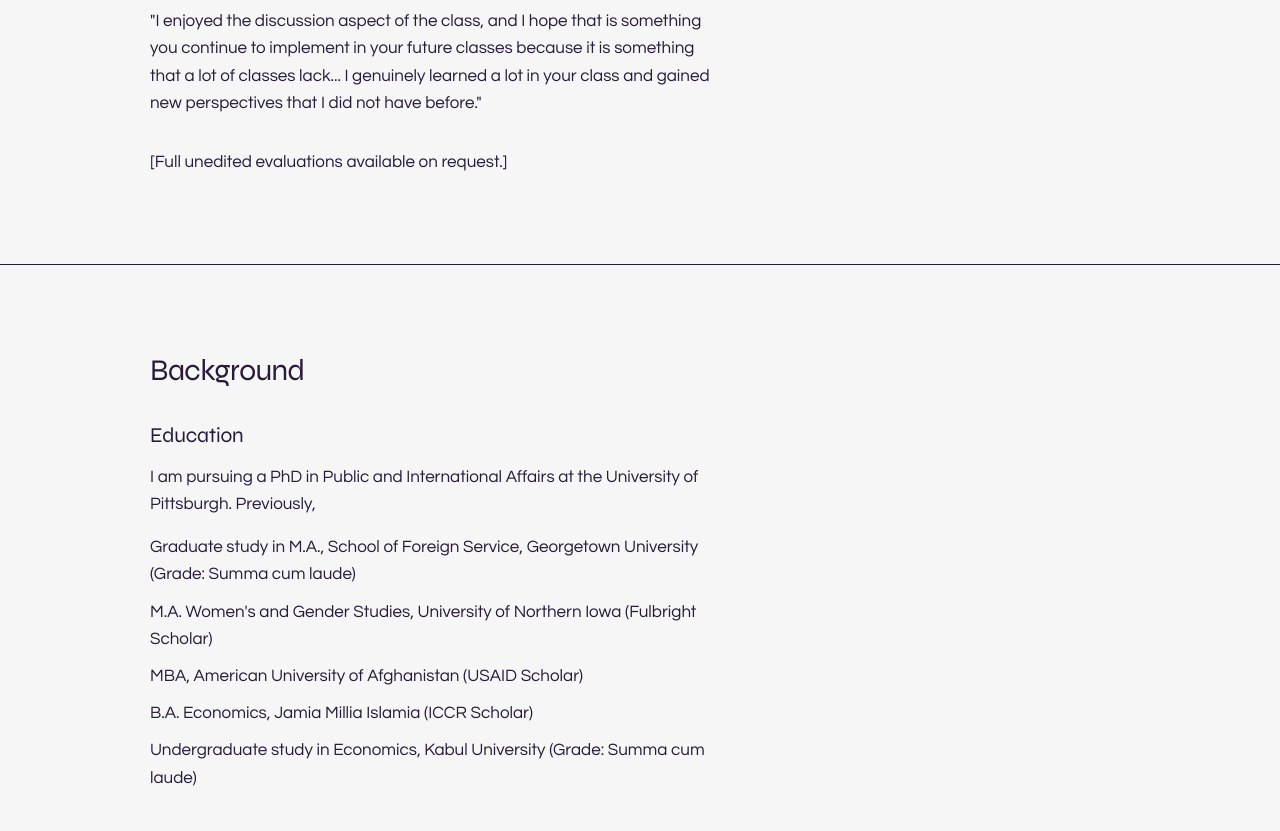
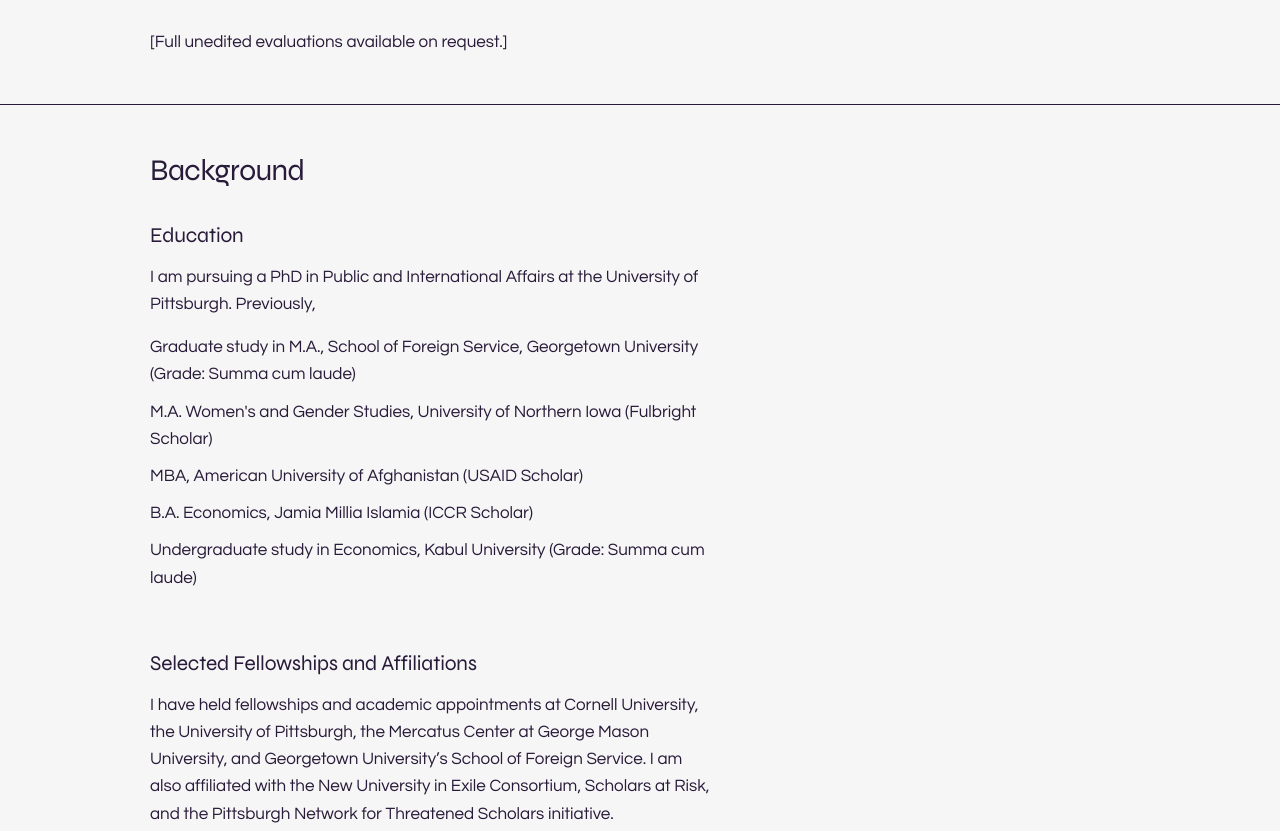
Before and after one commit to hasinajalal/hasinajalal.github.io, a plain HTML site: page index.html in a window 1280 px wide. Shown: the part 6345-7176 px from the top of the page. Drawn offline with Linux system fonts and the light colour scheme.

Commit message:
Update site.css

```diff
--- a/assets/css/site.css
+++ b/assets/css/site.css
@@ -280,7 +280,7 @@ img {
 /* --- sections ---------------------------------------------------------- */
 .section {
   border-top: 1px solid var(--ink);
-  padding-block: clamp(48px, 7vw, 88px);
+  padding-block: clamp(32px, 4vw, 48px);
 }
 
 .section,
```
